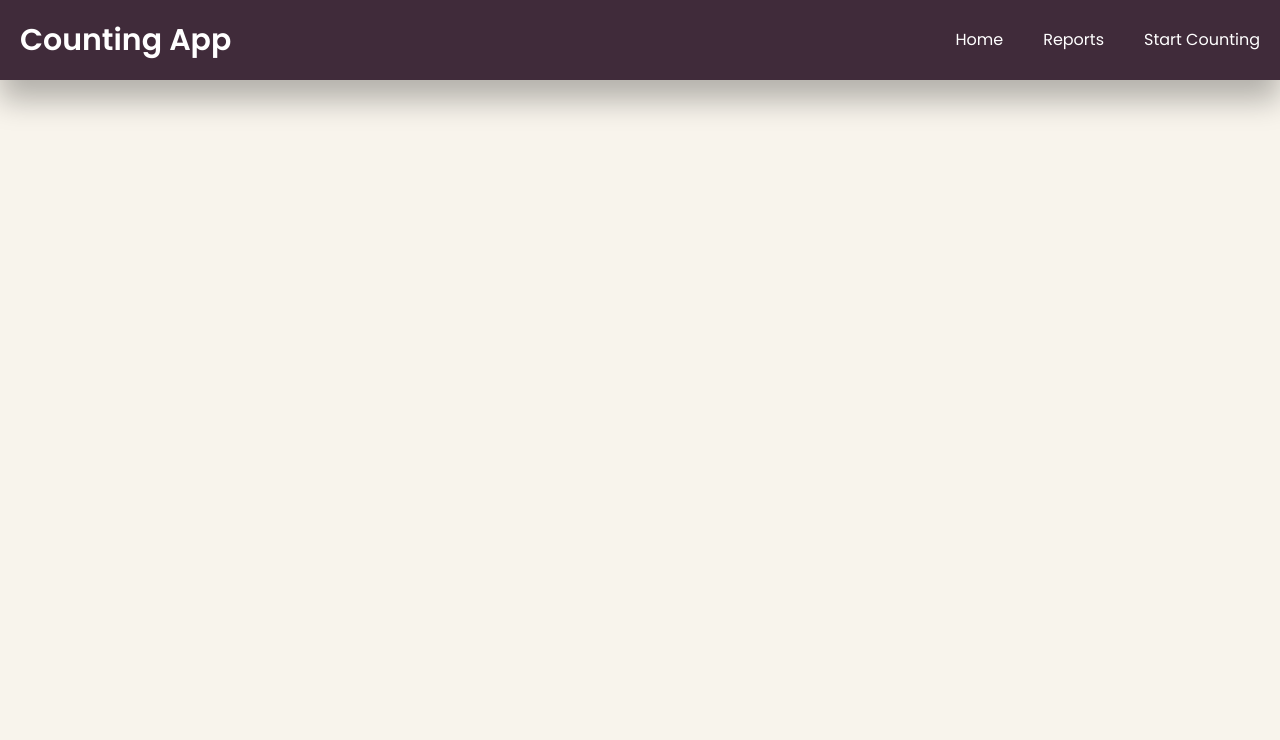
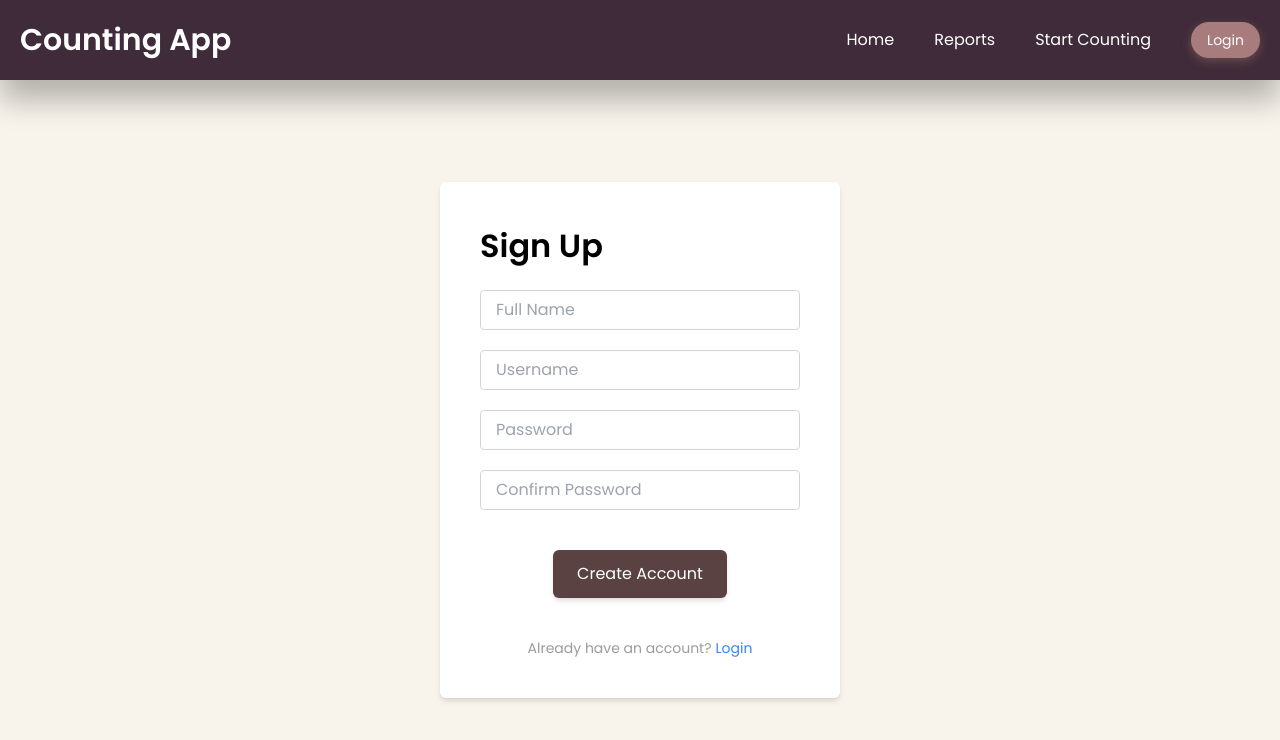
Before and after one commit to AnjaleeNeelika/Counting_Web_App, a React (Vite) app in the folder frontend/: page /signup in a window 1280 px wide. Shown: the top 740 px of the page. Built offline with nearby package versions, Linux system fonts and the light colour scheme.

Commit message:
Error handling

```diff
--- a/frontend/src/App.jsx
+++ b/frontend/src/App.jsx
@@ -11,6 +11,8 @@ import InputPoints from './pages/InputPoints';
 import Angles from './pages/Angles';
 import ShowCount from './pages/ShowCount';
 import DownloadedVideos from './pages/DownloadedVideos';
+import Login from './pages/Login';
+import Signup from './pages/Signup';
 
 const App = () => {
     return (
@@ -20,7 +22,9 @@ const App = () => {
                 <Routes>
                     <Route path='/' element={<Home />} />
                     <Route path='/home' element={<Home />} />
-                    <Route path='reports' element={<Reports />} />
+                    <Route path='/reports' element={<Reports />} />
+                    <Route path='/login' element={<Login />} />
+                    <Route path='/signup' element={<Signup />} />
                     <Route path='/video-input-type' element={<VideoInputType />} />
                     <Route path='/video-input-type/live-Video' element={<LiveVideo />} />
                     <Route path='/video-input-type/live-Video/downloaded-videos/no-of-actions' element={<NumberOfActions />} />
--- a/frontend/src/components/Button1.jsx
+++ b/frontend/src/components/Button1.jsx
@@ -2,7 +2,7 @@ import React from 'react'
 
 const Button1 = (props) => {
     return (
-        <div className='w-fit mx-auto bg-[#643843] text-sm text-white px-5 py-2 rounded-lg shadow-lg hover:bg-[#75515a] cursor-pointer'>
+        <div className='w-fit mx-auto bg-[#643843] text-sm text-white px-5 py-2 rounded-lg shadow-lg hover:bg-[#75515a] cursor-pointer' onClick={props.onClick}>
             {props.children}
         </div>
     )
--- /dev/null
+++ b/frontend/src/components/EmptyError.jsx
@@ -0,0 +1,11 @@
+import React from 'react';
+
+const EmptyError = (props) => {
+    return (
+        <div className='w-full max-w-[600px] mx-auto p-3 my-4 bg-[#ffecd4] text-[#f86f03] text-sm text-center border-2 border-[#f86f03] rounded-md shadow-lg'>
+            {props.message}
+        </div>
+    )
+}
+
+export default EmptyError
--- a/frontend/src/components/Navbar.jsx
+++ b/frontend/src/components/Navbar.jsx
@@ -1,59 +1,3 @@
-// import React, { useEffect, useState } from 'react';
-// import { Link, NavLink } from 'react-router-dom';
-// import {AiOutlineClose, AiOutlineMenu} from 'react-icons/ai';
-
-// const Navbar = () => {
-//     let [open, setOpen] = useState(false);
-//     const [isScrolled, setIsScrolled] = useState(false);
-//     const activeLinkClasses = "inline-block py-2 px-4 border-b-2 border-blue-500 text-blue-500";
-//     const inactiveLinkClasses = "inline-block py-2 px-4 text-gray-500 hover:text-gray-700";
-
-//     useEffect(() => {
-//         const handleScroll = () => {
-//             if (window.scrollY > 0) {
-//                 setIsScrolled(true);
-//             } else {
-//                 setIsScrolled(false);
-//             }
-//         };
-
-//         window.addEventListener('scroll', handleScroll);
-
-//         return () => window.removeEventListener('scroll', handleScroll);
-//     }, []);
-
-//     return (
-//         <div className={`bg-white h-20 items-center justify-center sticky w-full top-0 left-0 flex ${isScrolled ? 'shadow-[0_20px_30px_rgb(0,0,0,0.28)]' : ''} `}>
-//             <div className='md:flex justify-between items-center py-4 md:px-10 px-7 w-full text-[#643843]'>
-//                 <div className='md:flex justify-between items-center font-bold text-3xl'>
-
-//                     <Link to="/" className='title font-bold text-3xl'>Company</Link>
-//                 </div>
-
-//                 <div onClick={() => setOpen(!open)} className='text-2xl absolute right-8 top-7 cursor-pointer md:hidden'>
-//                     {open ? <AiOutlineClose /> : <AiOutlineMenu />}
-//                 </div>
-
-//                 <ul className={`md:flex md:justify-between md:items-center gap-10 md:pb-0 pb-5 absolute md:static md:z-auto left-0 w-full md:w-auto md:pl-0 pl-9 transition-all duration-500 ease-in bg-white md:bg-transparent md:text-[#643843] ${open ? 'top-20 opacity-100' : 'top-[-490px] md:opacity-100 opacity-0'}`}>
-//                     <li className='hover:text-[#a87c7c] md:my-0 my-7'>
-//                         <NavLink to="/home" activeStyle={activeLinkStyle}>HOME</NavLink>
-
-//                     </li>
-//                     <li className='hover:text-[#a87c7c] md:my-0 my-7'>
-//                         <NavLink to="/reports" activeStyle={activeLinkStyle}>REPORTS</NavLink>
-//                     </li>
-//                     <li className='hover:text-[#a87c7c] md:my-0 my-7'>
-//                         <NavLink to="/video-input-type" activeStyle={activeLinkStyle}>START COUNTING</NavLink>
-//                     </li>
-//                 </ul>
-//             </div>
-//         </div>
-//     )
-// }
-
-// export default Navbar
-
-
 import React, { useEffect, useState } from 'react';
 import { Link, useLocation } from 'react-router-dom';
 import { AiOutlineClose, AiOutlineMenu } from 'react-icons/ai';
@@ -103,6 +47,11 @@ const Navbar = () => {
                         <li className={`w-fit hover:text-pink-300 transition-300 hover:border-b-2 hover:border-b-pink-300 hover:pb-1 md:mb-0 mb-5 ${isActive === 'video-input-type' ? 'text-pink-300 border-b-2 border-b-pink-300 pb-1' : ''}`}>
                             <Link to='/video-input-type' onClick={() => handleActiveLink('video-input-type')}>Start Counting</Link>
                         </li>
+                        <li>
+                            <Link to='/login'>
+                                <button className='bg-[#a87c7c] text-white px-4 py-2 text-sm rounded-full hover:bg-[#997171] hover:-translate-y-1 duration-500 transform shadow-[0_3px_10px_rgb(0,0,0,0.2)] shadow-[#694e4e]'>Login</button>
+                            </Link>
+                        </li>
                     </ul>
                 </div>
 
--- a/frontend/src/components/ReportsTable.jsx
+++ b/frontend/src/components/ReportsTable.jsx
@@ -1,4 +1,4 @@
-import React, { useEffect } from 'react';
+import React, { useEffect, useState } from 'react';
 
 const people = [
     {
@@ -101,10 +101,10 @@ const people = [
   ];
 
 const ReportsTable = () => {
-    const [showReport, setShowReport] = useEffect();
+    const [showReport, setShowReport] = useState();
 
     return (
-        <div className="w-full flex flex-col">
+        <div className='w-full flex flex-col'>
             <div className="-my-2 overflow-x-auto sm:-mx-6 lg:-mx-8">
                 <div className="py-2 align-middle inline-block min-w-full sm:px-6 lg:px-8">
                     <div className="shadow border-b border-[#c2a2a2d5] sm:rounded-lg overflow-hidden">
@@ -166,7 +166,7 @@ const ReportsTable = () => {
                 </div>
             </div>
         </div>
-    );
-};
+    )
+}
 
-export default ReportsTable;
+export default ReportsTable
--- a/frontend/src/pages/Login.jsx
+++ b/frontend/src/pages/Login.jsx
@@ -1,8 +1,39 @@
 import React from 'react';
+import InputText from '../components/InputText';
+import { Link } from 'react-router-dom';
+import { BiSolidUser, BiSolidLock } from 'react-icons/bi';
 
 const Login = () => {
     return (
-        <div>Login</div>
+        <div className='w-full h-full p-10 flex items-center justify-center'>
+            <div className='bg-white shadow-md rounded-md p-10 w-fit h-fit'>
+                <h1 className='text-[#a87c7c] mx-auto w-fit'>Welcome Back!</h1>
+                <form className='w-fit'>
+                    <div className='my-5 flex justify-between items-center gap-3'>
+                        <BiSolidUser className='text-[28px] text-[#a87c7c]' />
+                        <InputText label='Username' />
+                    </div>
+                    <div className='flex justify-between items-center gap-3'>
+                        <BiSolidLock className='text-[30px] text-[#a87c7c]' />
+                        <InputText label='Password' />
+                    </div>
+                    <div className='w-full flex items-center justify-center'>
+                        <button className='w-fit bg-[#503c3c] text-white px-5 py-2 mt-6 mx-auto rounded-md shadow-md hover:bg-[#6d5353] hover:-translate-y-1 transform duration-300'>Login</button>
+                    </div>
+                    <div className='mt-3 flex items-center justify-center gap-2 text-sm text-[#999999]'>
+                        Don't have an account?
+                        <Link
+                            className='text-blue-500'
+                            to={{
+                                pathname: '/signup'
+                            }}
+                        >
+                            Sign Up
+                        </Link>
+                    </div>
+                </form>
+            </div>
+        </div>
     )
 }
 
--- a/frontend/src/pages/Reports.jsx
+++ b/frontend/src/pages/Reports.jsx
@@ -1,6 +1,6 @@
 import React from 'react';
-import Table from '../components/ReportsTable';
 import ReportsTable from '../components/ReportsTable';
+
 
 const Reports = () => {
     return (
--- a/frontend/src/pages/Signup.jsx
+++ b/frontend/src/pages/Signup.jsx
@@ -1,8 +1,38 @@
 import React from 'react';
+import InputText from '../components/InputText';
+import { Link } from 'react-router-dom';
 
 const Signup = () => {
     return (
-        <div>Signup</div>
+        <div className='w-full h-full flex items-center justify-center'>
+            <div className='bg-white shadow-md p-10 rounded-md w-[400px]'>
+                <h1>Sign Up</h1>
+                <form action="">
+                    <div className='my-5'>
+                        <InputText label='Full Name' />
+                    </div>
+                    <div className='my-5'>
+                        <InputText label='Username' />
+                    </div>
+                    <div className='my-5'>
+                        <InputText label='Password' />
+                    </div>
+                    <div className='my-5'>
+                        <InputText label='Confirm Password' />
+                    </div>
+                    <div className='w-full h-fit flex items-center justify-center mt-10'>
+                        <button className='bg-[#5a4242] text-white px-6 py-3 rounded-md shadow-md hover:bg-[#7e5d5d] hover:-translate-y-1 transform duration-300'>Create Account</button>
+                    </div>
+                    <div className='text-sm flex justify-center items-center gap-1 mt-10 text-[#9b9b9b]'>
+                        Already have an account?
+                        <Link to={{ pathname: '/login' }}>
+                            <div className='text-blue-500'>Login</div>
+                        </Link>
+
+                    </div>
+                </form>
+            </div>
+        </div>
     )
 }
 
```
Also changed, not shown: frontend/src/pages/UploadVideo.jsx (+24 -1 lines), frontend/src/pages/VideoInputType.jsx (+21 -8 lines), 2 other files (tests, documents, lock files or other folders).
